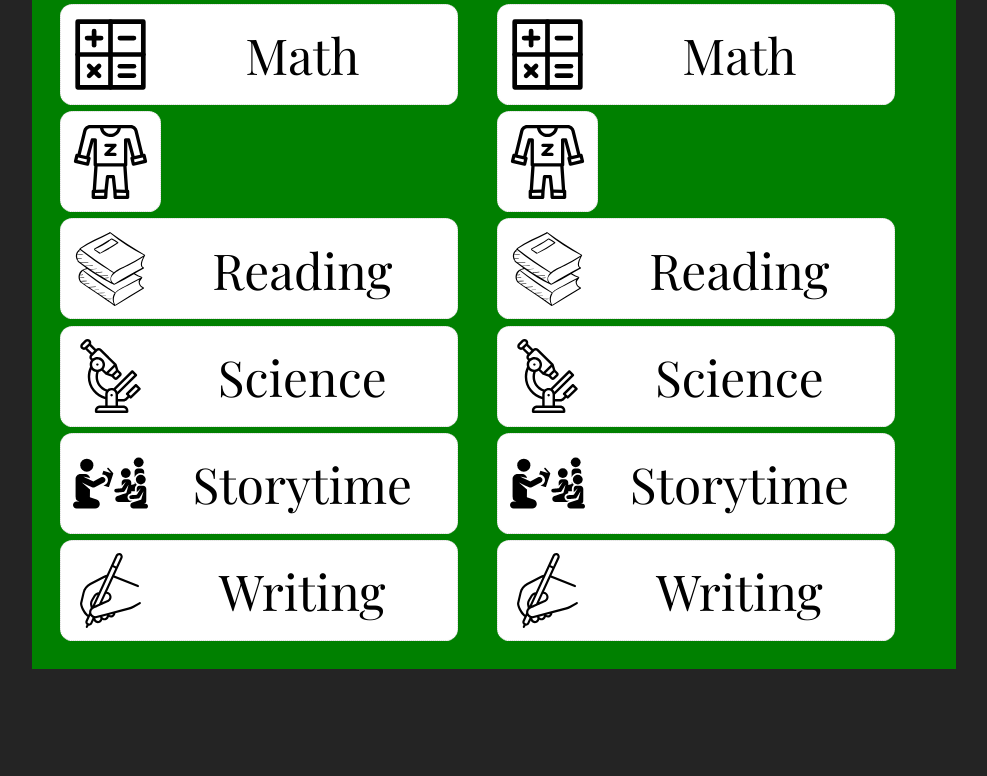
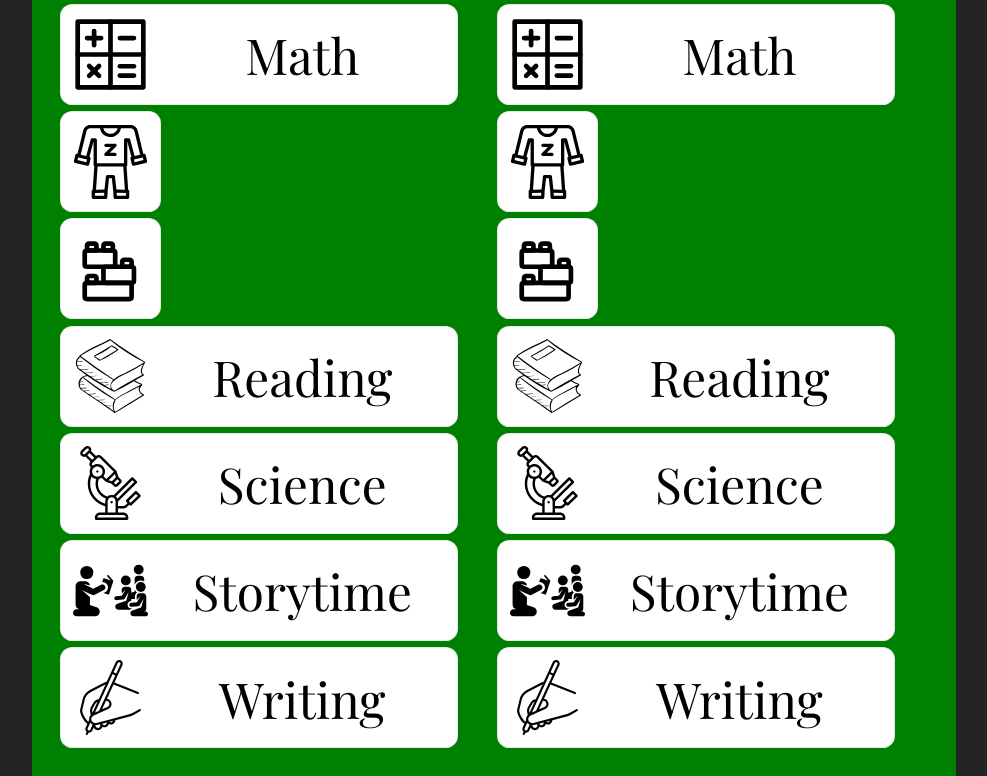
Before and after one commit to pairich-family/whiteboard-assets, a React (Vite) app: page / in a window 1280 px wide. Shown: the part 5166-5942 px from the top of the page, without its empty margins (146-1133 px from the left). Before the commit the page ends 5835 px from the top, so only its background shows below. Built offline with nearby package versions, Linux system fonts and the light colour scheme.

Commit message:
feat(tasks): add `Pick up toys`

```diff
--- a/src/tasks.tsx
+++ b/src/tasks.tsx
@@ -13,6 +13,7 @@ import iconGeography from "./assets/Geography.svg";
 import iconMakeBed from "./assets/Make bed.svg";
 import iconMath from "./assets/Math.svg";
 import iconNightClothes from "./assets/Night clothes.svg";
+import iconPickUpToys from "./assets/Pick up toys.svg";
 import iconReading from "./assets/Reading.svg";
 import iconScience from "./assets/Science.svg";
 import iconStorytime from "./assets/Storytime.svg";
@@ -116,6 +117,13 @@ export const TASKS_SPECS: TasksSpec[] = [
   },
   {
     task: {
+      svgUrl: iconPickUpToys,
+      label: "Pick up toys",
+      collapsed: true,
+    },
+  },
+  {
+    task: {
       svgUrl: iconReading,
       label: "Reading",
     },
```
Also changed, not shown: src/assets/Pick up toys.svg (added).
